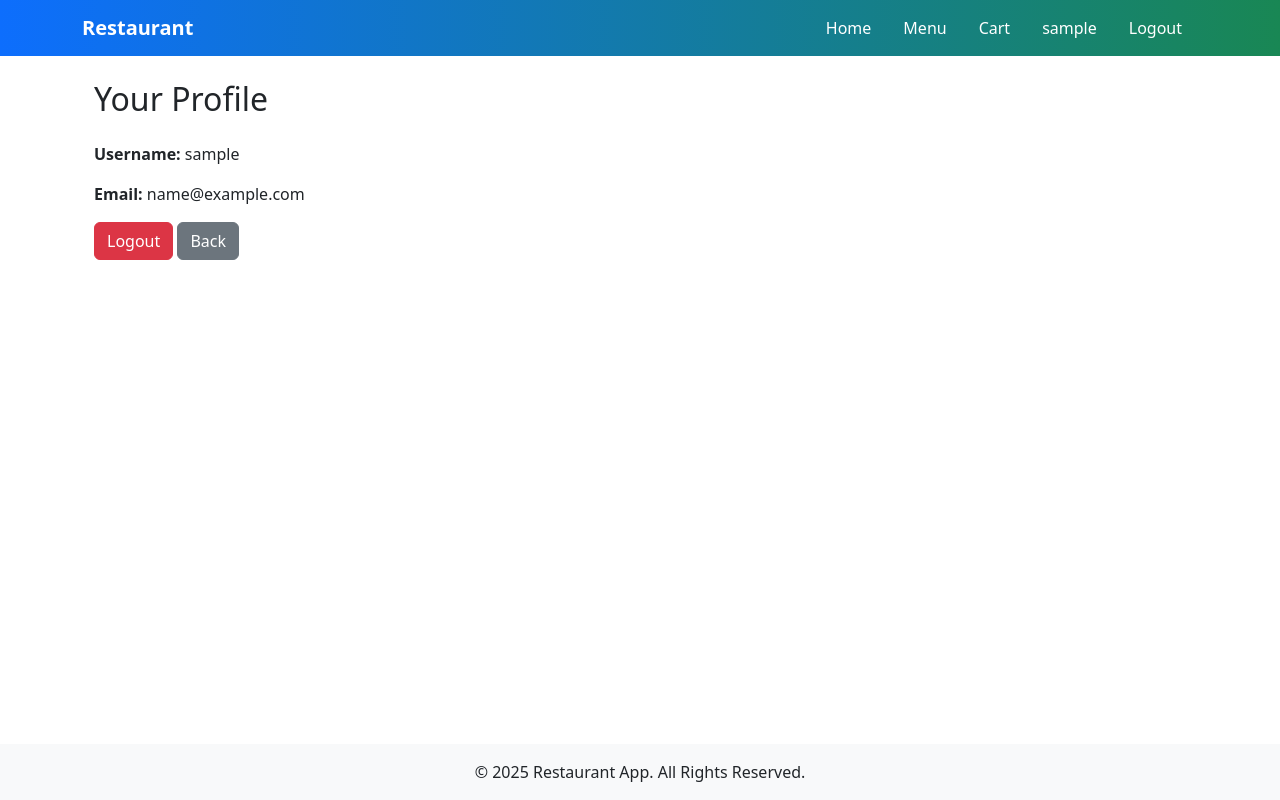
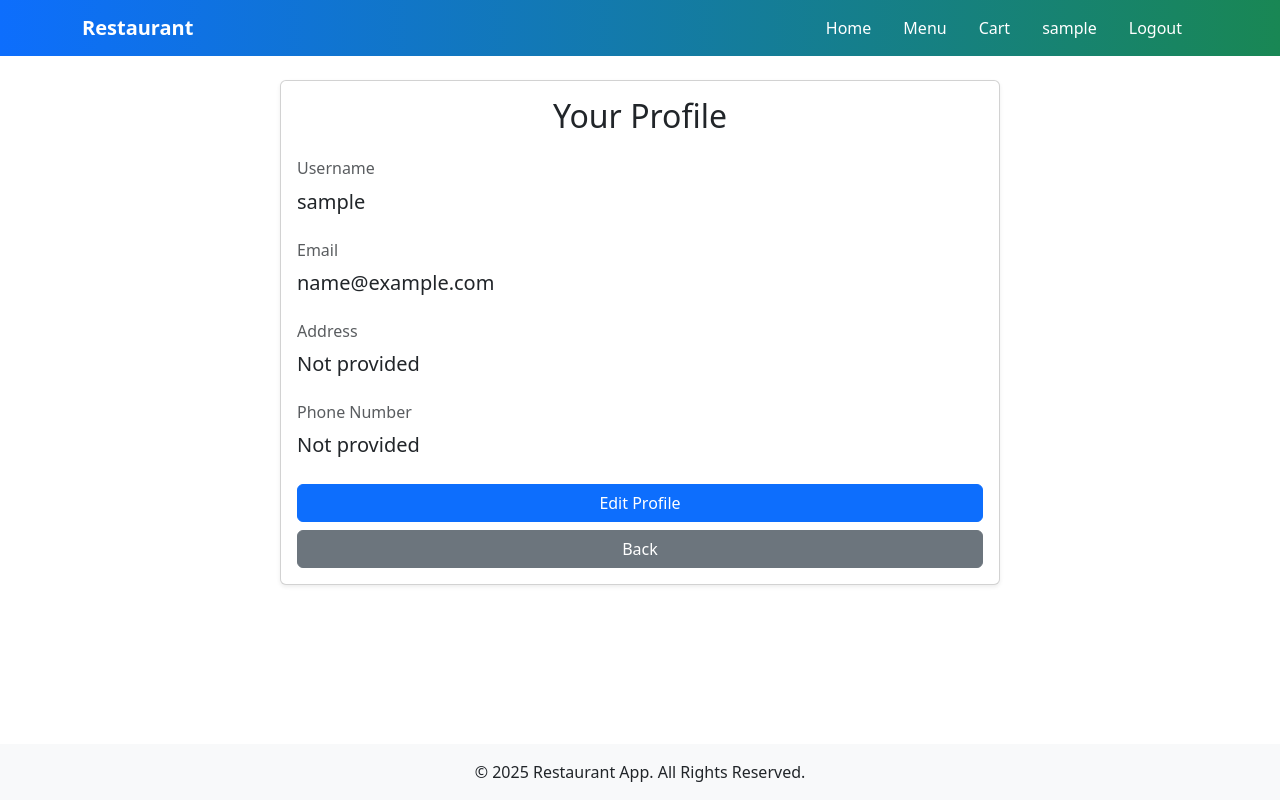
Before and after one commit to fountesh/restaurants_app, a Django app: page /users/profile/ in a window 1280 px wide. Run offline with Django 5.2, Linux system fonts and the light colour scheme; the visitor is signed in with stand-in values (Sample User, id 1).

Commit message:
add editing profile

```diff
--- a/users/forms.py
+++ b/users/forms.py
@@ -3,11 +3,35 @@ from django.contrib.auth.forms import UserCreationForm, UserChangeForm
 from .models import CustomUser
 
 class CustomUserCreationForm(UserCreationForm):
+    email = forms.EmailField(required=True)
+    phone_number = forms.CharField(max_length=15, required=False)
+    address = forms.CharField(max_length=200, required=False)
+
+    class Meta:
+        model = CustomUser
+        fields = ('username', 'email', 'phone_number', 'address', 'password1', 'password2')
+
+    def clean_email(self):
+        email = self.cleaned_data.get('email')
+        if CustomUser.objects.filter(email=email).exists():
+            raise forms.ValidationError('This email is already in use.')
+        return email
+
+class CustomUserChangeForm(UserChangeForm):
+    password = None  # Видаляємо поле пароля з форми редагування
+
     class Meta:
         model = CustomUser
         fields = ('username', 'email', 'phone_number', 'address')
+        widgets = {
+            'username': forms.TextInput(attrs={'class': 'form-control'}),
+            'email': forms.EmailInput(attrs={'class': 'form-control'}),
+            'phone_number': forms.TextInput(attrs={'class': 'form-control'}),
+            'address': forms.TextInput(attrs={'class': 'form-control'}),
+        }
 
-class CustomUserChangeForm(UserChangeForm):
-    class Meta:
-        model = CustomUser
-        fields = ('username', 'email', 'phone_number', 'address')
+    def clean_email(self):
+        email = self.cleaned_data.get('email')
+        if CustomUser.objects.filter(email=email).exclude(pk=self.instance.pk).exists():
+            raise forms.ValidationError('This email is already in use.')
+        return email
--- a/users/templates/users/profile.html
+++ b/users/templates/users/profile.html
@@ -1,13 +1,111 @@
 {% extends "home/base.html" %}
-
 {% block title %}Profile{% endblock %}
 
 {% block content %}
 <div class="container">
-    <h2 class="mb-4">Your Profile</h2>
-    <p><strong>Username:</strong> {{ user.username }}</p>
-    <p><strong>Email:</strong> {{ user.email }}</p>
-    <a href="{% url 'logout' %}" class="btn btn-danger">Logout</a>
-    <a href="{% url 'home' %}" class="btn btn-secondary">Back</a>
+    <div class="row justify-content-center">
+        <div class="col-md-8">
+            <div class="card shadow-sm">
+                <div class="card-body">
+                    <h2 class="card-title text-center mb-4">
+                        {% if request.GET.edit %}Edit Your Profile{% else %}Your Profile{% endif %}
+                    </h2>
+
+                    {% if messages %}
+                        {% for message in messages %}
+                            <div class="alert alert-{{ message.tags }}">
+                                {{ message }}
+                            </div>
+                        {% endfor %}
+                    {% endif %}
+
+                    {% if request.GET.edit %}
+                        <!-- Режим редагування -->
+                        <form method="post" novalidate>
+                            {% csrf_token %}
+                            <div class="mb-3">
+                                <label for="username" class="form-label">Username</label>
+                                <input type="text" name="username"
+                                       class="form-control {% if form.username.errors %}is-invalid{% endif %}"
+                                       id="username" value="{{ form.username.value|default:user.username }}" required>
+                                {% if form.username.errors %}
+                                    <div class="invalid-feedback">
+                                        {{ form.username.errors|join:", " }}
+                                    </div>
+                                {% endif %}
+                            </div>
+
+                            <div class="mb-3">
+                                <label for="email" class="form-label">Email</label>
+                                <input type="email" name="email"
+                                       class="form-control {% if form.email.errors %}is-invalid{% endif %}"
+                                       id="email" value="{{ form.email.value|default:user.email }}" required>
+                                {% if form.email.errors %}
+                                    <div class="invalid-feedback">
+                                        {{ form.email.errors|join:", " }}
+                                    </div>
+                                {% endif %}
+                            </div>
+
+                            <div class="mb-3">
+                                <label for="address" class="form-label">Address</label>
+                                <input type="text" name="address"
+                                       class="form-control {% if form.address.errors %}is-invalid{% endif %}"
+                                       id="address" value="{{ form.address.value|default:user.address }}">
+                                {% if form.address.errors %}
+                                    <div class="invalid-feedback">
+                                        {{ form.address.errors|join:", " }}
+                                    </div>
+                                {% endif %}
+                            </div>
+
+                            <div class="mb-3">
+                                <label for="phone_number" class="form-label">Phone Number</label>
+                                <input type="tel" name="phone_number"
+                                       class="form-control {% if form.phone_number.errors %}is-invalid{% endif %}"
+                                       id="phone_number" value="{{ form.phone_number.value|default:user.phone_number }}">
+                                {% if form.phone_number.errors %}
+                                    <div class="invalid-feedback">
+                                        {{ form.phone_number.errors|join:", " }}
+                                    </div>
+                                {% endif %}
+                            </div>
+
+                            <div class="d-grid gap-2">
+                                <button type="submit" class="btn btn-primary">Save Changes</button>
+                                <a href="{% url 'profile' %}" class="btn btn-secondary">Cancel</a>
+                            </div>
+                        </form>
+                    {% else %}
+                        <!-- Режим перегляду -->
+                        <div class="mb-4">
+                            <h6 class="text-muted">Username</h6>
+                            <p class="lead">{{ user.username }}</p>
+                        </div>
+
+                        <div class="mb-4">
+                            <h6 class="text-muted">Email</h6>
+                            <p class="lead">{{ user.email }}</p>
+                        </div>
+
+                        <div class="mb-4">
+                            <h6 class="text-muted">Address</h6>
+                            <p class="lead">{{ user.address|default:"Not provided" }}</p>
+                        </div>
+
+                        <div class="mb-4">
+                            <h6 class="text-muted">Phone Number</h6>
+                            <p class="lead">{{ user.phone_number|default:"Not provided" }}</p>
+                        </div>
+
+                        <div class="d-grid gap-2">
+                            <a href="{% url 'profile' %}?edit=true" class="btn btn-primary">Edit Profile</a>
+                            <a href="{% url 'home' %}" class="btn btn-secondary">Back</a>
+                        </div>
+                    {% endif %}
+                </div>
+            </div>
+        </div>
+    </div>
 </div>
 {% endblock %}
--- a/users/urls.py
+++ b/users/urls.py
@@ -5,5 +5,6 @@ urlpatterns = [
     path('register/', UserRegistrationView.as_view(), name='register'),
     path('login/', UserLoginView.as_view(), name='login'),
     path('logout/', UserLogoutView.as_view(), name='logout'),
-    path('profile/', UserProfileView.as_view(), name='profile')
+    path('profile/', UserProfileView.as_view(), name='profile'),
+    path('profile/edit/', UserProfileView.as_view(), name='profile_edit')
 ]
--- a/users/views.py
+++ b/users/views.py
@@ -1,28 +1,51 @@
 from django.shortcuts import render
-from django.views.generic import CreateView, TemplateView
+from django.views.generic import CreateView, UpdateView
 from django.contrib.auth.views import LoginView, LogoutView
+from django.contrib.auth.mixins import LoginRequiredMixin
 from django.urls import reverse_lazy
-from .forms import CustomUserCreationForm
-
-# Create your views here.
+from django.contrib import messages
+from .forms import CustomUserCreationForm, CustomUserChangeForm
 
 class UserRegistrationView(CreateView):
-    form_class = CustomUserCreationForm
-    template_name = 'users\siginup.html'
-    success_url = reverse_lazy('login')
+   form_class = CustomUserCreationForm
+   template_name = 'users/siginup.html'
+   success_url = reverse_lazy('login')
+
+   def form_valid(self, form):
+       response = super().form_valid(form)
+       messages.success(self.request, 'Account created successfully! Please login.')
+       return response
 
 class UserLoginView(LoginView):
-    template_name = 'users/login.html'
-    redirect_authenticated_user = True
+   template_name = 'users/login.html'
+   redirect_authenticated_user = True
 
-    def get_success_url(self):
-        return reverse_lazy('home')
+   def get_success_url(self):
+       return reverse_lazy('home')
 
-    def form_valid(self, form):
-        return super().form_valid(form)
+   def form_valid(self, form):
+       messages.success(self.request, f'Welcome back, {form.get_user().username}!')
+       return super().form_valid(form)
 
 class UserLogoutView(LogoutView):
-    template_name = 'users\login.html'
+   next_page = 'login'
 
-class UserProfileView(TemplateView):
-    template_name = 'users\profile.html'
+   def dispatch(self, request, *args, **kwargs):
+       messages.info(request, 'You have been logged out.')
+       return super().dispatch(request, *args, **kwargs)
+
+class UserProfileView(LoginRequiredMixin, UpdateView):
+   form_class = CustomUserChangeForm
+   template_name = 'users/profile.html'
+   success_url = reverse_lazy('profile')
+
+   def get_object(self):
+       return self.request.user
+
+   def form_valid(self, form):
+       messages.success(self.request, 'Your profile has been updated!')
+       return super().form_valid(form)
+
+   def form_invalid(self, form):
+       messages.error(self.request, 'Please correct the errors below.')
+       return super().form_invalid(form)
```
Also changed, not shown: users/templates/users/profile_edit.html (added, +34 -0 lines).
